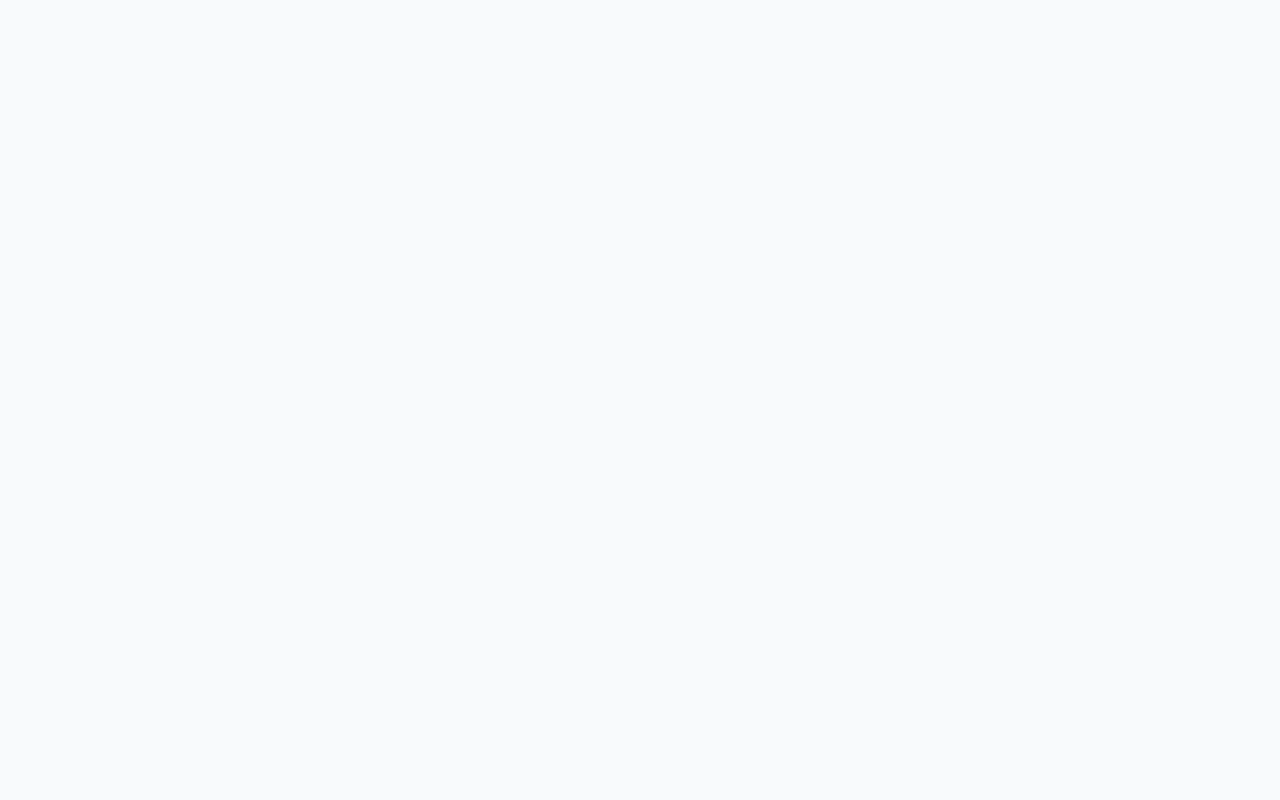
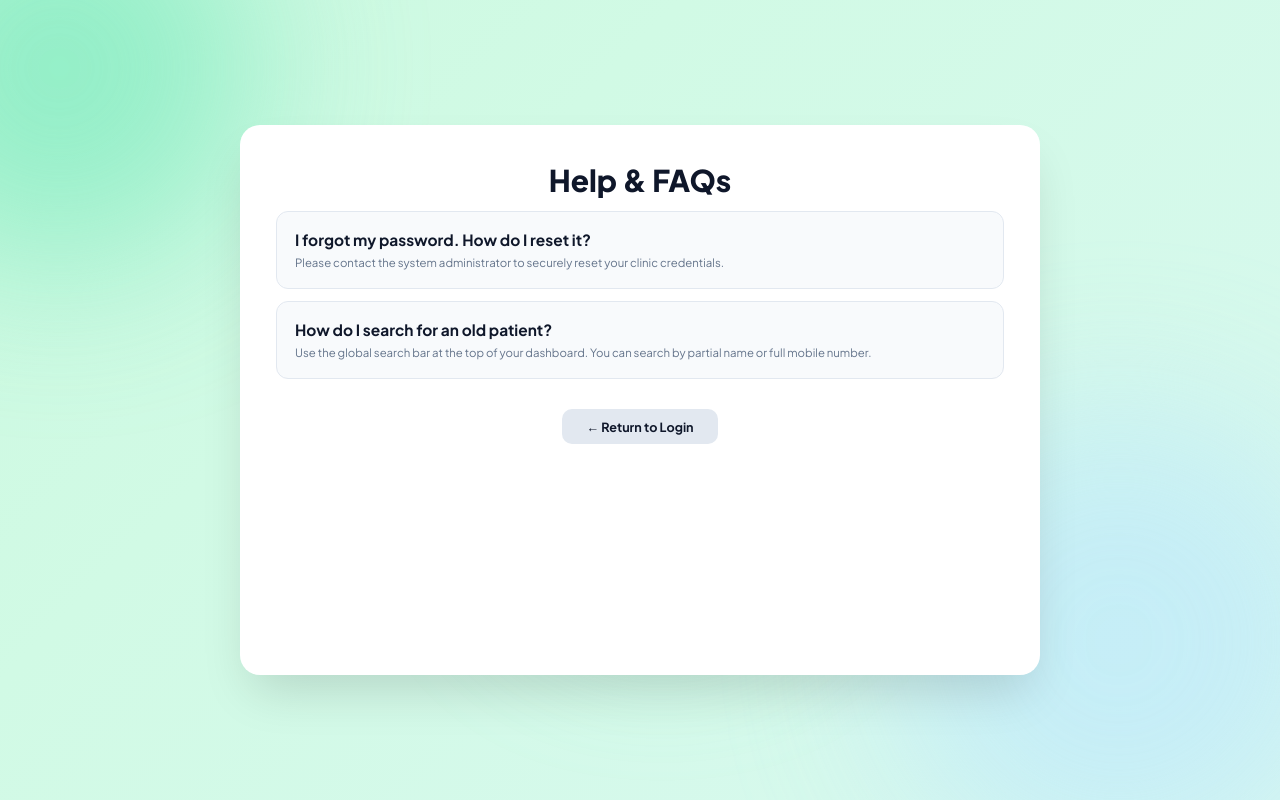
Before and after one commit to sahilcingh/Patient-record-app-v2, a React (Vite) app in the folder frontend/: page /help in a window 1280 px wide. Before the commit this address had no page. Built offline with nearby package versions, Linux system fonts and the light colour scheme; a web font is replaced by a local one.

Commit message:
Some design fixes 3

```diff
--- a/frontend/src/App.jsx
+++ b/frontend/src/App.jsx
@@ -10,22 +10,28 @@ import Home from './pages/Home';
 import NewPatient from './pages/NewPatient';
 import OldPatient from './pages/OldPatient';
 import PatientsList from './pages/PatientsList';
-import Profile from './pages/Profile'; // <-- New Profile Import
+import Profile from './pages/Profile';
+
+// Import new public pages
+import About from './pages/About';
+import Contact from './pages/Contact';
+import Help from './pages/Help';
 
 function App() {
   return (
     <Router>
       <Routes>
-        {/* Login has no sidebar */}
+        {/* Public Pages (No Sidebar) */}
         <Route path="/" element={<Login />} />
+        <Route path="/about" element={<About />} />
+        <Route path="/contact" element={<Contact />} />
+        <Route path="/help" element={<Help />} />
 
-        {/* Wrap each individual page explicitly in the Layout component */}
+        {/* Authenticated Pages (Wrapped in Layout) */}
         <Route path="/home" element={<Layout><Home /></Layout>} />
         <Route path="/new-patient" element={<Layout><NewPatient /></Layout>} />
         <Route path="/old-patient" element={<Layout><OldPatient /></Layout>} />
         <Route path="/patients" element={<Layout><PatientsList /></Layout>} />
-
-        {/* <-- New Profile Route --> */}
         <Route path="/profile" element={<Layout><Profile /></Layout>} />
       </Routes>
     </Router>
--- /dev/null
+++ b/frontend/src/pages/About.jsx
@@ -0,0 +1,34 @@
+import React from 'react';
+import { useNavigate } from 'react-router-dom';
+
+const About = () => {
+    const navigate = useNavigate();
+
+    return (
+        <div className="login-page-wrapper">
+            <div className="bg-shape shape-1"></div>
+            <div className="bg-shape shape-2"></div>
+            <div className="bg-shape shape-3"></div>
+
+            <div className="login-container" style={{ padding: '3rem', flexDirection: 'column', alignItems: 'center', textAlign: 'center', maxWidth: '800px' }}>
+                <h1 style={{ fontSize: '2.5rem', color: '#0f172a', marginBottom: '1rem', fontWeight: 800 }}>About Doctor Portal</h1>
+                <p style={{ color: '#64748b', fontSize: '1.1rem', lineHeight: '1.6', marginBottom: '2rem' }}>
+                    Welcome to the next generation of clinic management. Our portal is designed to streamline your daily workflow, allowing you to focus on what matters most: your patients.
+                    <br/><br/>
+                    Built with security, speed, and simplicity in mind, this platform handles patient records, visit histories, and daily revenue tracking effortlessly.
+                </p>
+
+                <button
+                    onClick={() => navigate('/')}
+                    style={{ padding: '0.8rem 2rem', backgroundColor: '#10b981', color: 'white', border: 'none', borderRadius: '10px', fontSize: '1.05rem', fontWeight: 700, cursor: 'pointer', transition: 'background 0.2s' }}
+                    onMouseEnter={e => e.target.style.backgroundColor = '#059669'}
+                    onMouseLeave={e => e.target.style.backgroundColor = '#10b981'}
+                >
+                    Back to Login
+                </button>
+            </div>
+        </div>
+    );
+};
+
+export default About;
--- /dev/null
+++ b/frontend/src/pages/Contact.jsx
@@ -0,0 +1,45 @@
+import React from 'react';
+import { useNavigate } from 'react-router-dom';
+
+const Contact = () => {
+    const navigate = useNavigate();
+
+    return (
+        <div className="login-page-wrapper">
+            <div className="bg-shape shape-1"></div>
+            <div className="bg-shape shape-2"></div>
+            <div className="bg-shape shape-3"></div>
+
+            <div className="login-container" style={{ padding: '3rem', flexDirection: 'column', maxWidth: '800px' }}>
+                <h1 style={{ fontSize: '2.5rem', color: '#0f172a', marginBottom: '1rem', fontWeight: 800, textAlign: 'center' }}>Contact Administrator</h1>
+                <p style={{ color: '#64748b', fontSize: '1.1rem', textAlign: 'center', marginBottom: '2.5rem' }}>
+                    Need to set up a new clinic account or report a system issue? Reach out to our technical team below.
+                </p>
+
+                <div style={{ display: 'grid', gridTemplateColumns: '1fr 1fr', gap: '2rem', marginBottom: '2rem' }}>
+                    <div style={{ backgroundColor: '#f8fafc', padding: '1.5rem', borderRadius: '12px', border: '1px solid #e2e8f0', textAlign: 'center' }}>
+                        <h3 style={{ margin: '0 0 0.5rem 0', color: '#0f172a' }}>Email Support</h3>
+                        <p style={{ margin: 0, color: '#10b981', fontWeight: 600 }}>admin@doctorportal.com</p>
+                    </div>
+                    <div style={{ backgroundColor: '#f8fafc', padding: '1.5rem', borderRadius: '12px', border: '1px solid #e2e8f0', textAlign: 'center' }}>
+                        <h3 style={{ margin: '0 0 0.5rem 0', color: '#0f172a' }}>Phone Support</h3>
+                        <p style={{ margin: 0, color: '#10b981', fontWeight: 600 }}>+91 98765 43210</p>
+                    </div>
+                </div>
+
+                <div style={{ textAlign: 'center' }}>
+                    <button
+                        onClick={() => navigate('/')}
+                        style={{ padding: '0.8rem 2rem', backgroundColor: '#e2e8f0', color: '#0f172a', border: 'none', borderRadius: '10px', fontSize: '1.05rem', fontWeight: 700, cursor: 'pointer', transition: 'background 0.2s' }}
+                        onMouseEnter={e => e.target.style.backgroundColor = '#cbd5e1'}
+                        onMouseLeave={e => e.target.style.backgroundColor = '#e2e8f0'}
+                    >
+                        ← Return to Login
+                    </button>
+                </div>
+            </div>
+        </div>
+    );
+};
+
+export default Contact;
--- /dev/null
+++ b/frontend/src/pages/Help.jsx
@@ -0,0 +1,40 @@
+import React from 'react';
+import { useNavigate } from 'react-router-dom';
+
+const Help = () => {
+    const navigate = useNavigate();
+
+    return (
+        <div className="login-page-wrapper">
+            <div className="bg-shape shape-1"></div>
+            <div className="bg-shape shape-2"></div>
+            <div className="bg-shape shape-3"></div>
+
+            <div className="login-container" style={{ padding: '3rem', flexDirection: 'column', maxWidth: '800px' }}>
+                <h1 style={{ fontSize: '2.5rem', color: '#0f172a', marginBottom: '1rem', fontWeight: 800, textAlign: 'center' }}>Help & FAQs</h1>
+
+                <div style={{ display: 'flex', flexDirection: 'column', gap: '1rem', marginBottom: '2.5rem' }}>
+                    <div style={{ backgroundColor: '#f8fafc', padding: '1.5rem', borderRadius: '12px', border: '1px solid #e2e8f0' }}>
+                        <h3 style={{ margin: '0 0 0.5rem 0', color: '#0f172a' }}>I forgot my password. How do I reset it?</h3>
+                        <p style={{ margin: 0, color: '#64748b', fontSize: '0.95rem' }}>Please contact the system administrator to securely reset your clinic credentials.</p>
+                    </div>
+                    <div style={{ backgroundColor: '#f8fafc', padding: '1.5rem', borderRadius: '12px', border: '1px solid #e2e8f0' }}>
+                        <h3 style={{ margin: '0 0 0.5rem 0', color: '#0f172a' }}>How do I search for an old patient?</h3>
+                        <p style={{ margin: 0, color: '#64748b', fontSize: '0.95rem' }}>Use the global search bar at the top of your dashboard. You can search by partial name or full mobile number.</p>
+                    </div>
+                </div>
+
+                <div style={{ textAlign: 'center' }}>
+                    <button
+                        onClick={() => navigate('/')}
+                        style={{ padding: '0.8rem 2rem', backgroundColor: '#e2e8f0', color: '#0f172a', border: 'none', borderRadius: '10px', fontSize: '1.05rem', fontWeight: 700, cursor: 'pointer' }}
+                    >
+                        ← Return to Login
+                    </button>
+                </div>
+            </div>
+        </div>
+    );
+};
+
+export default Help;
--- a/frontend/src/pages/Login.jsx
+++ b/frontend/src/pages/Login.jsx
@@ -87,9 +87,9 @@ const Login = () => {
                 <div className="login-form-section">
 
                     <div className="login-nav">
-                        <span>About</span>
-                        <span>Contact</span>
-                        <span>Help</span>
+                        <span onClick={() => navigate('/about')}>About</span>
+                        <span onClick={() => navigate('/contact')}>Contact</span>
+                        <span onClick={() => navigate('/help')}>Help</span>
                         <button className="nav-btn">Book Appointment</button>
                     </div>
 
```
